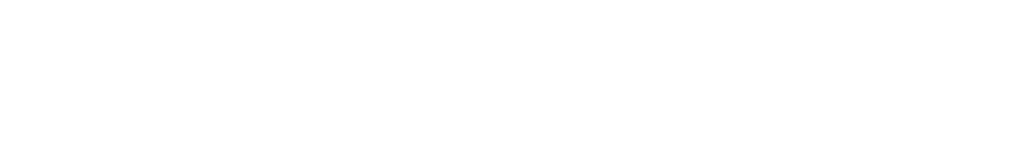
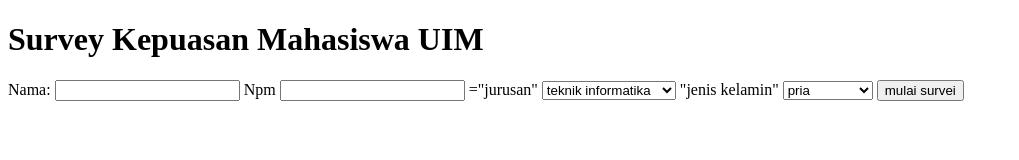
Before and after one commit to achdani09/Uts-Web, a plain HTML site: page index.html in a window 1280 px wide. Shown: the whole page, without its empty margins (0-1019 px from the left). Drawn offline with Linux system fonts and the light colour scheme.

Commit message:
membuat judul di bagian body dan menambahkan menu nama npm jurusan dan jenis kelamin dan juga menambah elemen button submit di file html

```diff
--- a/index.html
+++ b/index.html
@@ -6,6 +6,26 @@
     <title>Document</title>
 </head>
 <body>
+    <h1>Survey Kepuasan Mahasiswa UIM</h1>
+    <label for="nama">Nama:</label>
+    <input type="text" id="nama" name="nama" required>
 
+    <label for="npm">Npm</label>
+    <input type="text" id="npm" name="npm" required>
+
+    <label>="jurusan"</label>
+    <select name="jurusan" id="jurusan" required>
+        <option value="teknik_informatika">teknik informatika</option>
+        <option value="akutansi">akutansi</option>
+        <option value="sistem_informatika">sistem_informatika</option>
+        <option value="farmasi">farmasi</option>
+    </select>
+    <label>"jenis kelamin"</label>
+    <select name="jenis_kelamin" id="jenis_kelamin" required>
+        <option value="pria">pria</option>
+        <option value="perempuan">perempuan</option>
+    </select>
+
+    <button type="submit">mulai survei</button>
 </body>
 </html>
```
